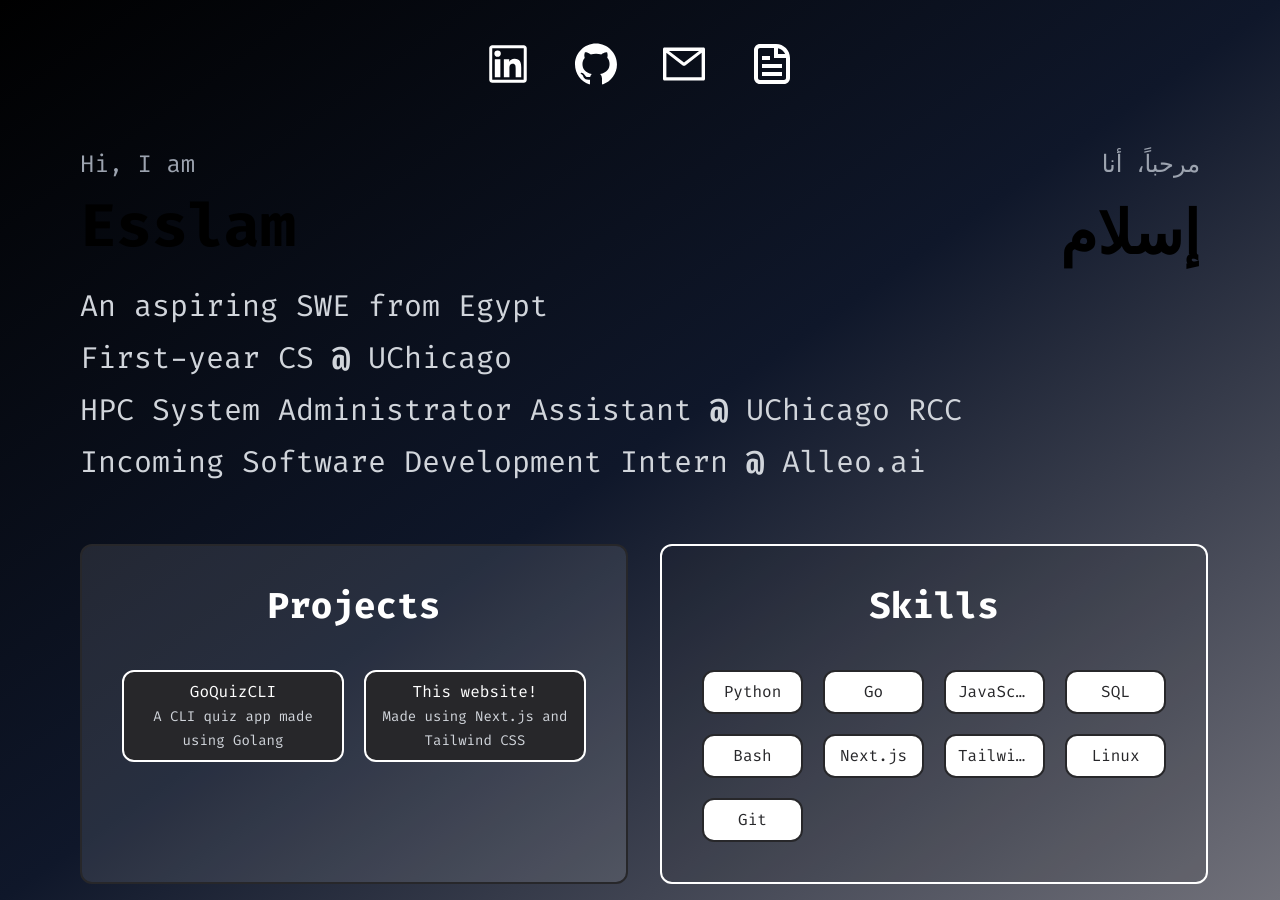
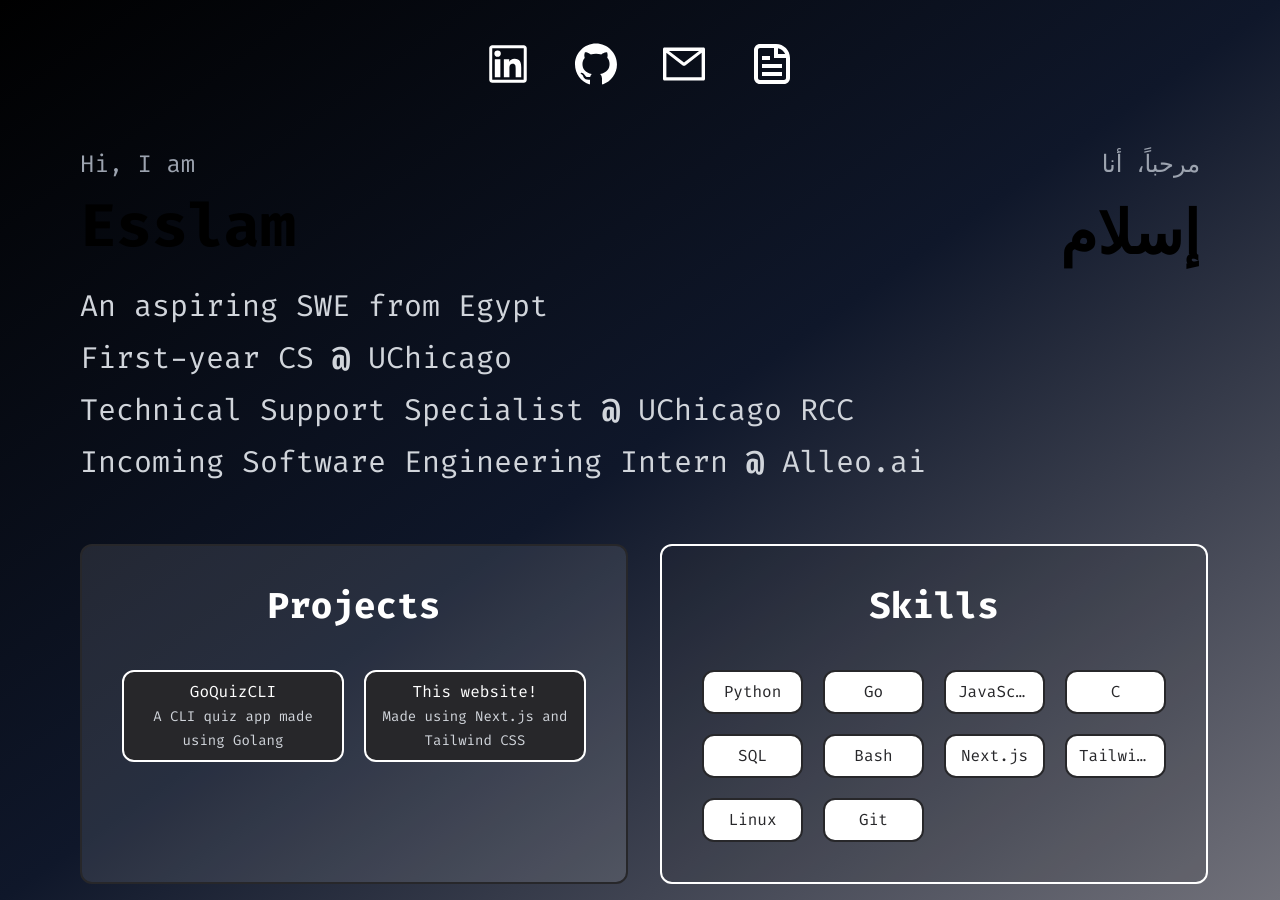
Before and after one commit to esslam-ashour/personal-website, a Next.js app: page / in a window 1280 px wide. Built offline with nearby package versions, Linux system fonts and the light colour scheme.

Commit message:
Update page.js

```diff
--- a/app/page.js
+++ b/app/page.js
@@ -31,8 +31,8 @@ export default function Experience() {
             </div>
             <h3 className="text-l py-2 text-gray-300 md:text-xl lg:text-3xl">An aspiring SWE from Egypt</h3>
             <h3 className="text-l py-2 text-gray-300 md:text-xl lg:text-3xl">First-year CS <span className="font-bold">@</span> UChicago</h3>
-            <h3 className="text-l py-2 text-gray-300 md:text-xl lg:text-3xl">HPC System Administrator Assistant <span className="font-bold">@</span> <a href="https://rcc.uchicago.edu/" target="_blank">UChicago RCC</a></h3>
-            <h3 className="text-l py-2 text-gray-300 md:text-xl lg:text-3xl">Incoming Software Development Intern <span className="font-bold">@</span> <a href="https://alleo.ai" target="_blank">Alleo.ai</a></h3>
+            <h3 className="text-l py-2 text-gray-300 md:text-xl lg:text-3xl">Technical Support Specialist <span className="font-bold">@</span> <a href="https://rcc.uchicago.edu/" target="_blank">UChicago RCC</a></h3>
+            <h3 className="text-l py-2 text-gray-300 md:text-xl lg:text-3xl">Incoming Software Engineering Intern <span className="font-bold">@</span> <a href="https://alleo.ai" target="_blank">Alleo.ai</a></h3>
           </div>
           <div>
           <div className="justify-end pl-10 grid grid-cols-1 md:grid-cols-2 lg:grid-cols-2">
@@ -49,6 +49,7 @@ export default function Experience() {
                 <p className="border-2 border-zinc-800 bg-white text-zinc-800 rounded-xl py-2 px-3 text-center truncate">Python</p>
                 <p className="border-2 border-zinc-800 bg-white text-zinc-800 rounded-xl py-2 px-3 text-center truncate">Go</p>
                 <p className="border-2 border-zinc-800 bg-white text-zinc-800 rounded-xl py-2 px-3 text-center truncate">JavaScript</p>
+                <p className="border-2 border-zinc-800 bg-white text-zinc-800 rounded-xl py-2 px-3 text-center truncate">C</p>
                 <p className="border-2 border-zinc-800 bg-white text-zinc-800 rounded-xl py-2 px-3 text-center truncate">SQL</p>
                 <p className="border-2 border-zinc-800 bg-white text-zinc-800 rounded-xl py-2 px-3 text-center truncate">Bash</p>
                 <p className="border-2 border-zinc-800 bg-white text-zinc-800 rounded-xl py-2 px-3 text-center truncate">Next.js</p>
```
